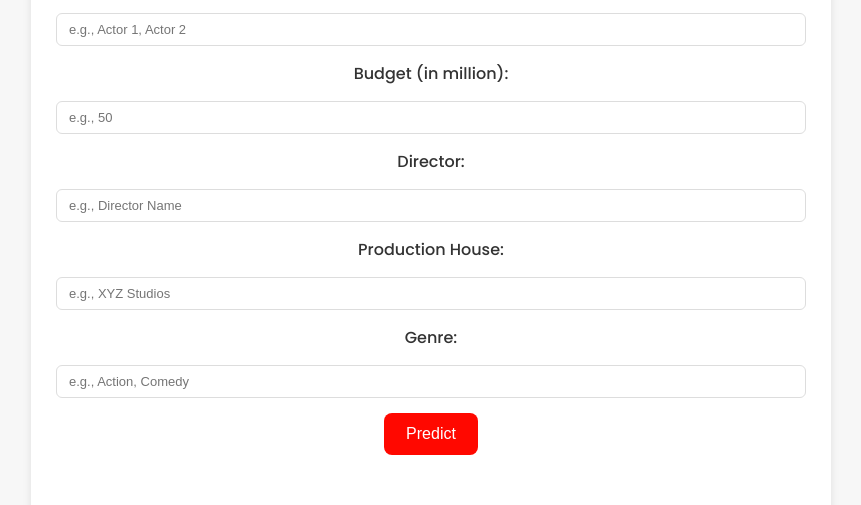
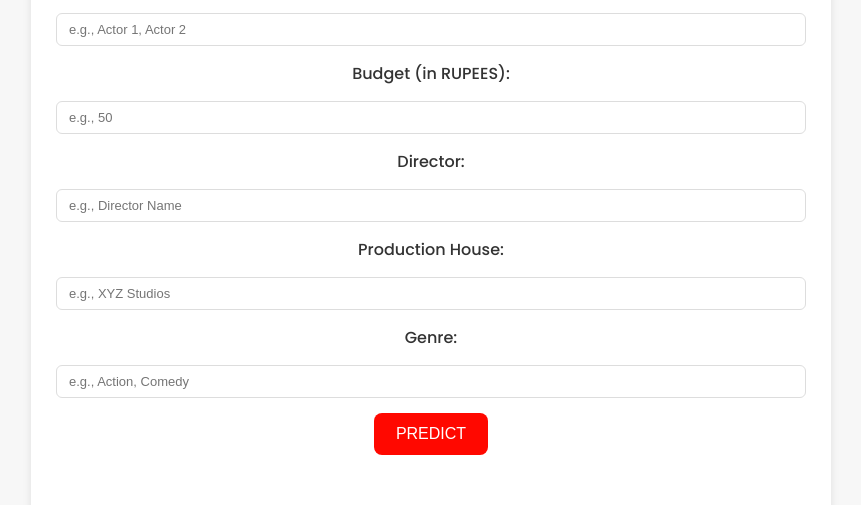
Before and after one commit to Suhas235s/design_1, a plain HTML site: page index.html in a window 1280 px wide. Shown: the part 144-649 px from the top of the page, without its empty margins (209-1070 px from the left). Drawn offline with nearby package versions, Linux system fonts and the light colour scheme.

Commit message:
Update index.html

```diff
--- a/index.html
+++ b/index.html
@@ -26,7 +26,7 @@
                 <label for="actors">Actors (comma separated):</label>
                 <input type="text" id="actors" placeholder="e.g., Actor 1, Actor 2">
 
-                <label for="budget">Budget (in million):</label>
+                <label for="budget">Budget (in RUPEES):</label>
                 <input type="number" id="budget" placeholder="e.g., 50">
 
                 <label for="director">Director:</label>
@@ -38,7 +38,7 @@
                 <label for="genre">Genre:</label>
                 <input type="text" id="genre" placeholder="e.g., Action, Comedy">
 
-                <button type="submit" id="predictBtn">Predict</button>
+                <button type="submit" id="predictBtn">PREDICT</button>
             </form>
         </div>
 
```
